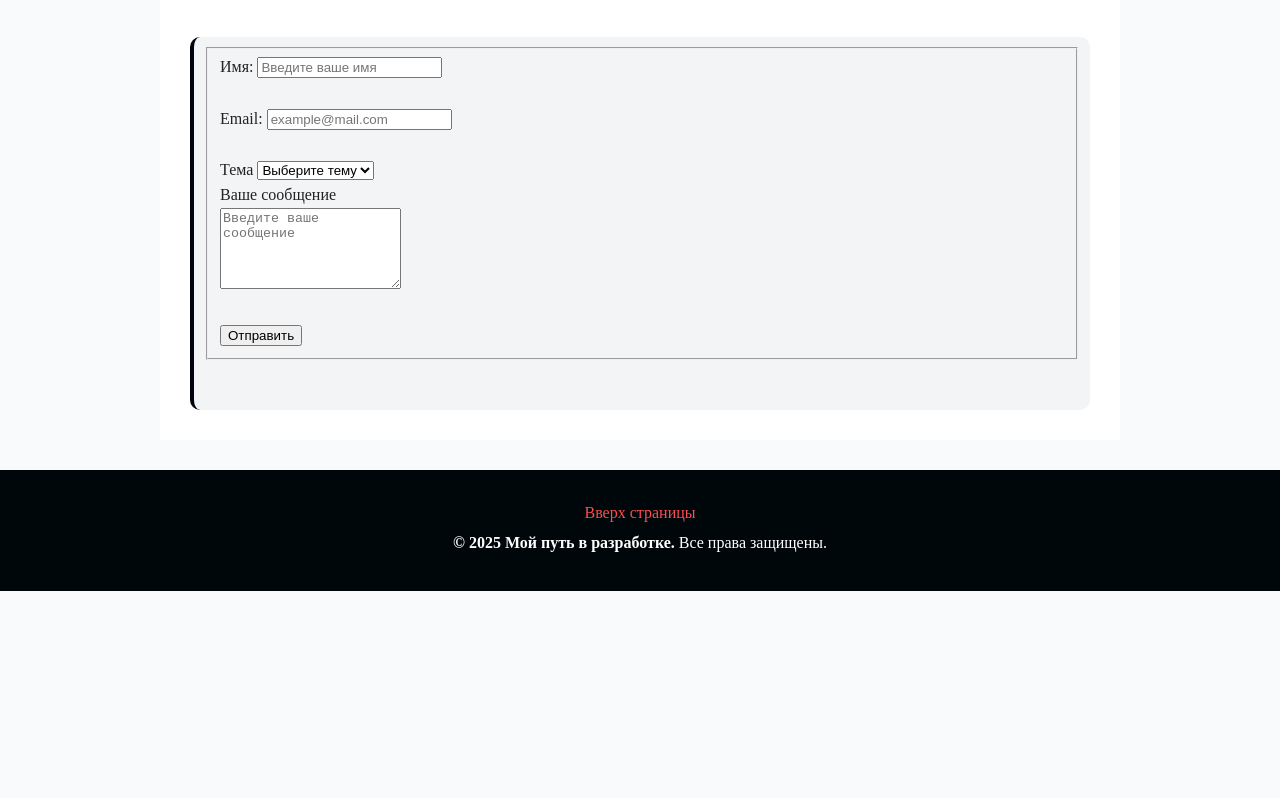
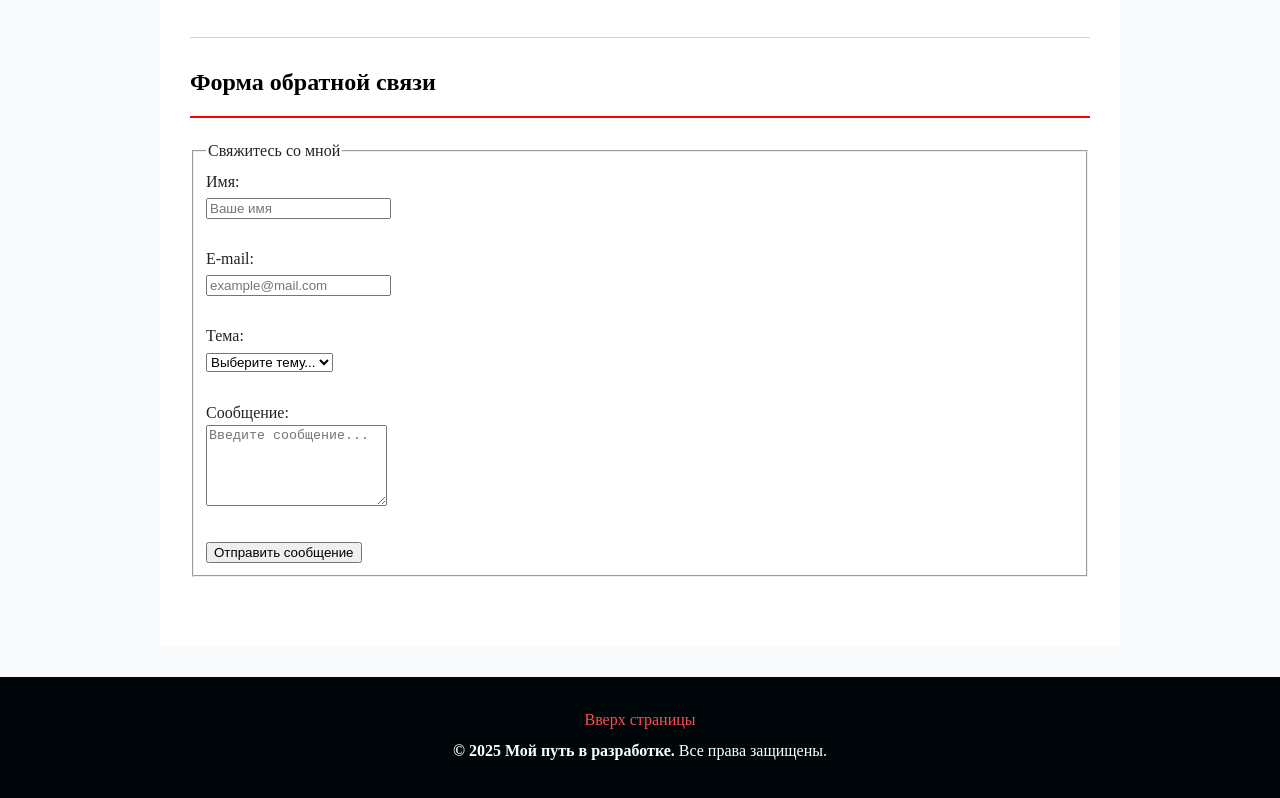
Before and after one commit to Sa1ky0521/first-site, a plain HTML site: page index.html in a window 1280 px wide. Shown: the part 2745-3543 px from the top of the page. Before the commit the page ends 3336 px from the top, so only its background shows below. Drawn offline with Linux system fonts and the light colour scheme.

Commit message:
Update index.html

```diff
--- a/index.html
+++ b/index.html
@@ -25,7 +25,7 @@
                   <br>
                 <a href="#kontakt">Контакты</a>
                  <br>
-                <a href="#conect">Связь со мной</a>
+                <a href="#feedback">Связь со мной</a>
                 <br>
                 <a href="index2.html">Ссылка на нестильзованную страницу</a>
 
@@ -114,29 +114,37 @@
                     <h2>Форма обратной связи</h2>
                 </article>
             </section>
-        <article>
-            <section id="conect">
-            <form action="/send" method="post">
-                <fieldset>
-                    <label  for="name"> Имя:</label>
-                    <input  id="name" type="text" placeholder="Введите ваше имя" required><br><br>
-                    <label for="email" > Email:</label>
-                    <input  id="email" type="email" placeholder="example@mail.com" required><br><br> <label for="city">Тема</label>
-                    <select name="city" id="city">
-                        <option value="" disabled selected>Выберите тему</option>
-                        <option value="vopros">Вопрос</option>
-                        <option value="predloshenie">Предложение</option>
-                        <option value="blagodarnost">Благодарность</option>
-                    </select>
-                    <br>
-                    <label for="massage">Ваше сообщение</label><br>
-                    <textarea name="massage" id="massage" rows="5" cols="20"
-                        placeholder="Введите ваше сообщение"></textarea><br><br>
-                    <button type="submit">Отправить</button>
-                </fieldset>
-             </form>
-            </section>
-        </article>
+        </section>
+            <hr>
+            <section id="feedback">
+      <h2>Форма обратной связи</h2>
+
+      <form action="#" method="post">
+        <fieldset>
+          <legend>Свяжитесь со мной</legend>
+
+          <label for="name">Имя:</label><br>
+          <input type="text" id="name" name="name" placeholder="Ваше имя" minlength="2" required><br><br>
+
+          <label for="email">E-mail:</label><br>
+          <input type="email" id="email" name="email" placeholder="example@mail.com" required><br><br>
+
+          <label for="topic">Тема:</label><br>
+          <select id="topic" name="topic" required>
+            <option value="" disabled selected>Выберите тему...</option>
+            <option value="question">Вопрос</option>
+            <option value="suggestion">Предложение</option>
+            <option value="thanks">Благодарность</option>
+          </select><br><br>
+
+          <label for="message">Сообщение:</label><br>
+          <textarea id="message" name="message" rows="5" placeholder="Введите сообщение..." minlength="10"
+            required></textarea><br><br>
+
+          <button type="submit">Отправить сообщение</button>
+        </fieldset>
+      </form>
+    </section>
         </main>
         <footer>
             <a href="#verxstranici">Вверх страницы</a>
```
